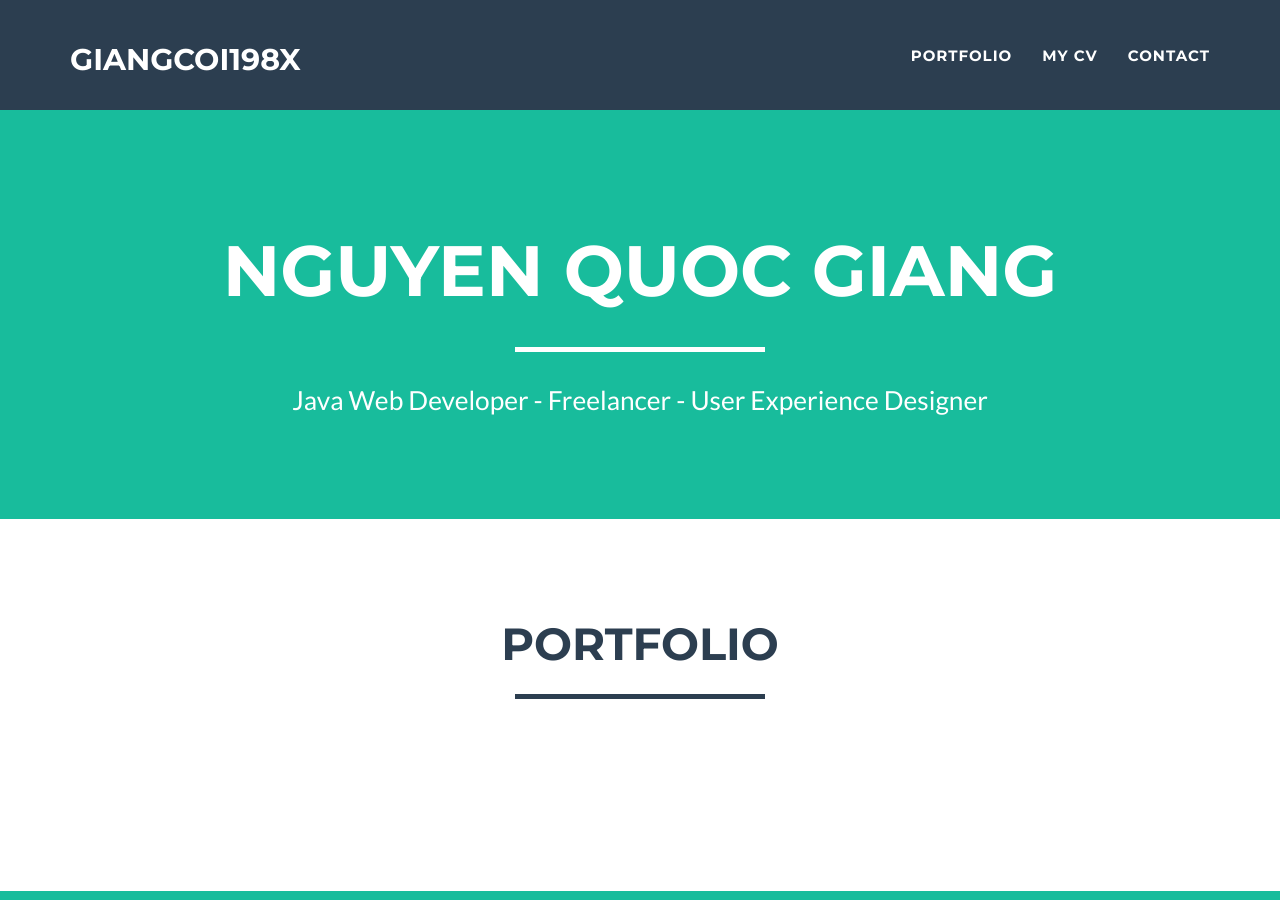
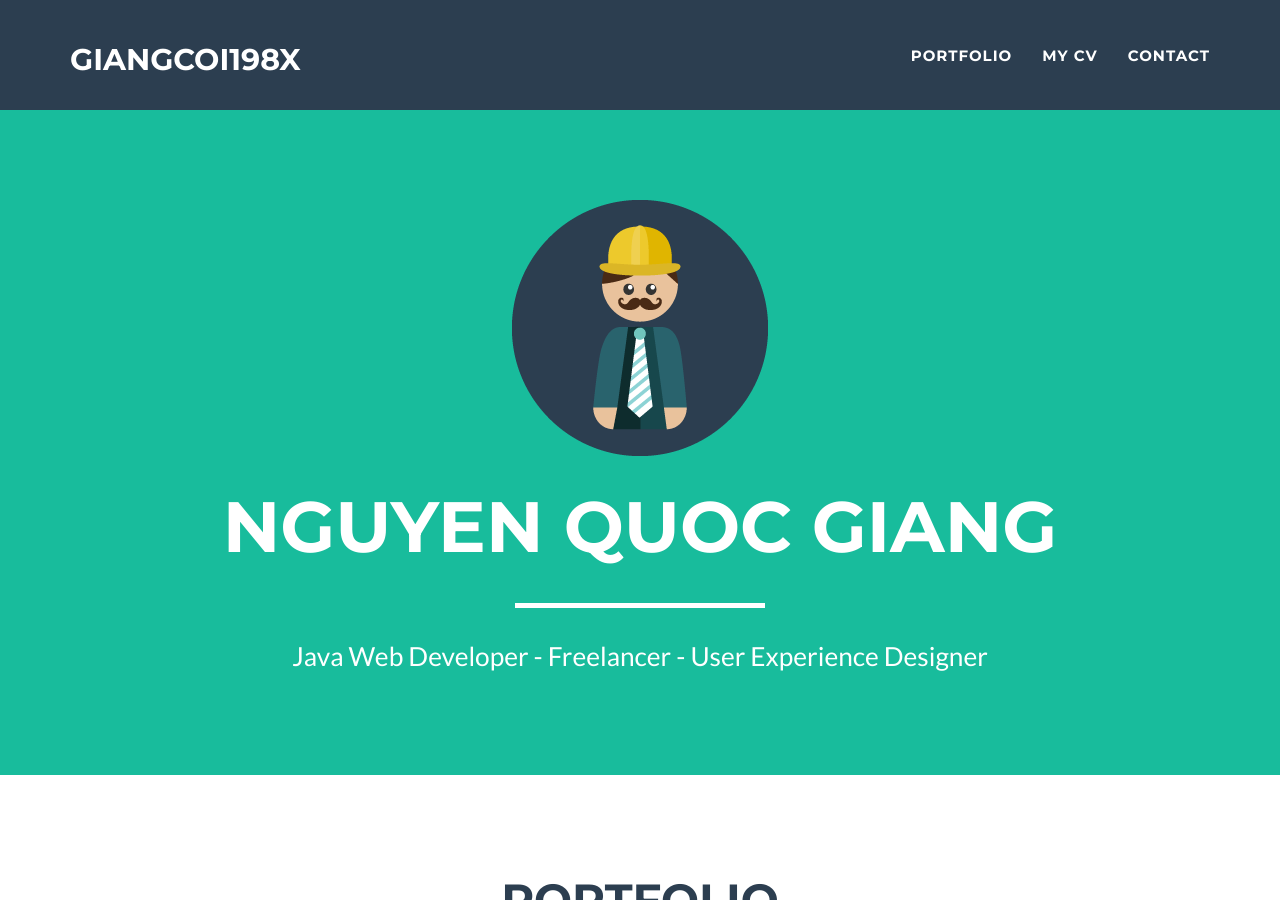
Before and after one commit to giangcoi198x/about, a Jekyll site: the page cv/index.html, which Jekyll copies as it is, in a window 1280 px wide and 900 px high. Built offline with Jekyll 4.4.1, drawn with Linux system fonts in a browser that asks for light colours; nearby versions of some CDN libraries; library files that are not in the unit come from our copies.

Commit message:
update css

```diff
--- a/cv/index.html
+++ b/cv/index.html
@@ -74,7 +74,7 @@
         <div class="container">
             <div class="row">
                 <div class="col-lg-12">
-                    <img class="img-responsive" src="img/avt.png" alt="">
+                    <img class="img-responsive" src="../img/profile.png" alt="">
                     <div class="intro-text">
                         <span class="name">NGUYEN QUOC GIANG</span>
                         <hr class="star-light">
@@ -102,7 +102,7 @@
                                 <i class="fa fa-search-plus fa-3x"></i>
                             </div>
                         </div>
-                        <img src="img/portfolio/cabin.png" class="img-responsive" alt="">
+                        <img src="../img/portfolio/cabin.png" class="img-responsive" alt="">
                     </a>
                 </div>
                 <div class="col-sm-4 portfolio-item">
@@ -112,7 +112,7 @@
                                 <i class="fa fa-search-plus fa-3x"></i>
                             </div>
                         </div>
-                        <img src="img/portfolio/cake.png" class="img-responsive" alt="">
+                        <img src="../img/portfolio/cake.png" class="img-responsive" alt="">
                     </a>
                 </div>
                 <div class="col-sm-4 portfolio-item">
@@ -122,7 +122,7 @@
                                 <i class="fa fa-search-plus fa-3x"></i>
                             </div>
                         </div>
-                        <img src="img/portfolio/circus.png" class="img-responsive" alt="">
+                        <img src="../img/portfolio/circus.png" class="img-responsive" alt="">
                     </a>
                 </div>
                 <div class="col-sm-4 portfolio-item">
@@ -132,7 +132,7 @@
                                 <i class="fa fa-search-plus fa-3x"></i>
                             </div>
                         </div>
-                        <img src="img/portfolio/game.png" class="img-responsive" alt="">
+                        <img src="../img/portfolio/game.png" class="img-responsive" alt="">
                     </a>
                 </div>
                 <div class="col-sm-4 portfolio-item">
@@ -142,7 +142,7 @@
                                 <i class="fa fa-search-plus fa-3x"></i>
                             </div>
                         </div>
-                        <img src="img/portfolio/safe.png" class="img-responsive" alt="">
+                        <img src="../img/portfolio/safe.png" class="img-responsive" alt="">
                     </a>
                 </div>
                 <div class="col-sm-4 portfolio-item">
@@ -152,7 +152,7 @@
                                 <i class="fa fa-search-plus fa-3x"></i>
                             </div>
                         </div>
-                        <img src="img/portfolio/submarine.png" class="img-responsive" alt="">
+                        <img src="../img/portfolio/submarine.png" class="img-responsive" alt="">
                     </a>
                 </div>
             </div>
@@ -345,7 +345,7 @@
                         <div class="modal-body">
                             <h2>Project Title</h2>
                             <hr class="star-primary">
-                            <img src="img/portfolio/cake.png" class="img-responsive img-centered" alt="">
+                            <img src="../img/portfolio/cake.png" class="img-responsive img-centered" alt="">
                             <p>Use this area of the page to describe your project. The icon above is part of a free icon set by <a href="https://sellfy.com/p/8Q9P/jV3VZ/">Flat Icons</a>. On their website, you can download their free set with 16 icons, or you can purchase the entire set with 146 icons for only $12!</p>
                             <ul class="list-inline item-details">
                                 <li>Client:
@@ -382,7 +382,7 @@
                         <div class="modal-body">
                             <h2>Project Title</h2>
                             <hr class="star-primary">
-                            <img src="img/portfolio/circus.png" class="img-responsive img-centered" alt="">
+                            <img src="../img/portfolio/circus.png" class="img-responsive img-centered" alt="">
                             <p>Use this area of the page to describe your project. The icon above is part of a free icon set by <a href="https://sellfy.com/p/8Q9P/jV3VZ/">Flat Icons</a>. On their website, you can download their free set with 16 icons, or you can purchase the entire set with 146 icons for only $12!</p>
                             <ul class="list-inline item-details">
                                 <li>Client:
@@ -419,7 +419,7 @@
                         <div class="modal-body">
                             <h2>Project Title</h2>
                             <hr class="star-primary">
-                            <img src="img/portfolio/game.png" class="img-responsive img-centered" alt="">
+                            <img src="../img/portfolio/game.png" class="img-responsive img-centered" alt="">
                             <p>Use this area of the page to describe your project. The icon above is part of a free icon set by <a href="https://sellfy.com/p/8Q9P/jV3VZ/">Flat Icons</a>. On their website, you can download their free set with 16 icons, or you can purchase the entire set with 146 icons for only $12!</p>
                             <ul class="list-inline item-details">
                                 <li>Client:
@@ -456,7 +456,7 @@
                         <div class="modal-body">
                             <h2>Project Title</h2>
                             <hr class="star-primary">
-                            <img src="img/portfolio/safe.png" class="img-responsive img-centered" alt="">
+                            <img src="../img/portfolio/safe.png" class="img-responsive img-centered" alt="">
                             <p>Use this area of the page to describe your project. The icon above is part of a free icon set by <a href="https://sellfy.com/p/8Q9P/jV3VZ/">Flat Icons</a>. On their website, you can download their free set with 16 icons, or you can purchase the entire set with 146 icons for only $12!</p>
                             <ul class="list-inline item-details">
                                 <li>Client:
@@ -493,7 +493,7 @@
                         <div class="modal-body">
                             <h2>Project Title</h2>
                             <hr class="star-primary">
-                            <img src="img/portfolio/submarine.png" class="img-responsive img-centered" alt="">
+                            <img src="../img/portfolio/submarine.png" class="img-responsive img-centered" alt="">
                             <p>Use this area of the page to describe your project. The icon above is part of a free icon set by <a href="https://sellfy.com/p/8Q9P/jV3VZ/">Flat Icons</a>. On their website, you can download their free set with 16 icons, or you can purchase the entire set with 146 icons for only $12!</p>
                             <ul class="list-inline item-details">
                                 <li>Client:
@@ -518,22 +518,22 @@
     </div>
 
     <!-- jQuery -->
-    <script src="js/jquery.js"></script>
+    <script src="../js/jquery.js"></script>
 
     <!-- Bootstrap Core JavaScript -->
-    <script src="js/bootstrap.min.js"></script>
+    <script src="../js/bootstrap.min.js"></script>
 
     <!-- Plugin JavaScript -->
     <script src="http://cdnjs.cloudflare.com/ajax/libs/jquery-easing/1.3/jquery.easing.min.js"></script>
-    <script src="js/classie.js"></script>
-    <script src="js/cbpAnimatedHeader.js"></script>
+    <script src="../js/classie.js"></script>
+    <script src="../js/cbpAnimatedHeader.js"></script>
 
     <!-- Contact Form JavaScript -->
-    <script src="js/jqBootstrapValidation.js"></script>
-    <script src="js/contact_me.js"></script>
+    <script src="../js/jqBootstrapValidation.js"></script>
+    <script src="../js/contact_me.js"></script>
 
     <!-- Custom Theme JavaScript -->
-    <script src="js/freelancer.js"></script>
+    <script src="../js/freelancer.js"></script>
 
 </body>
 
```
